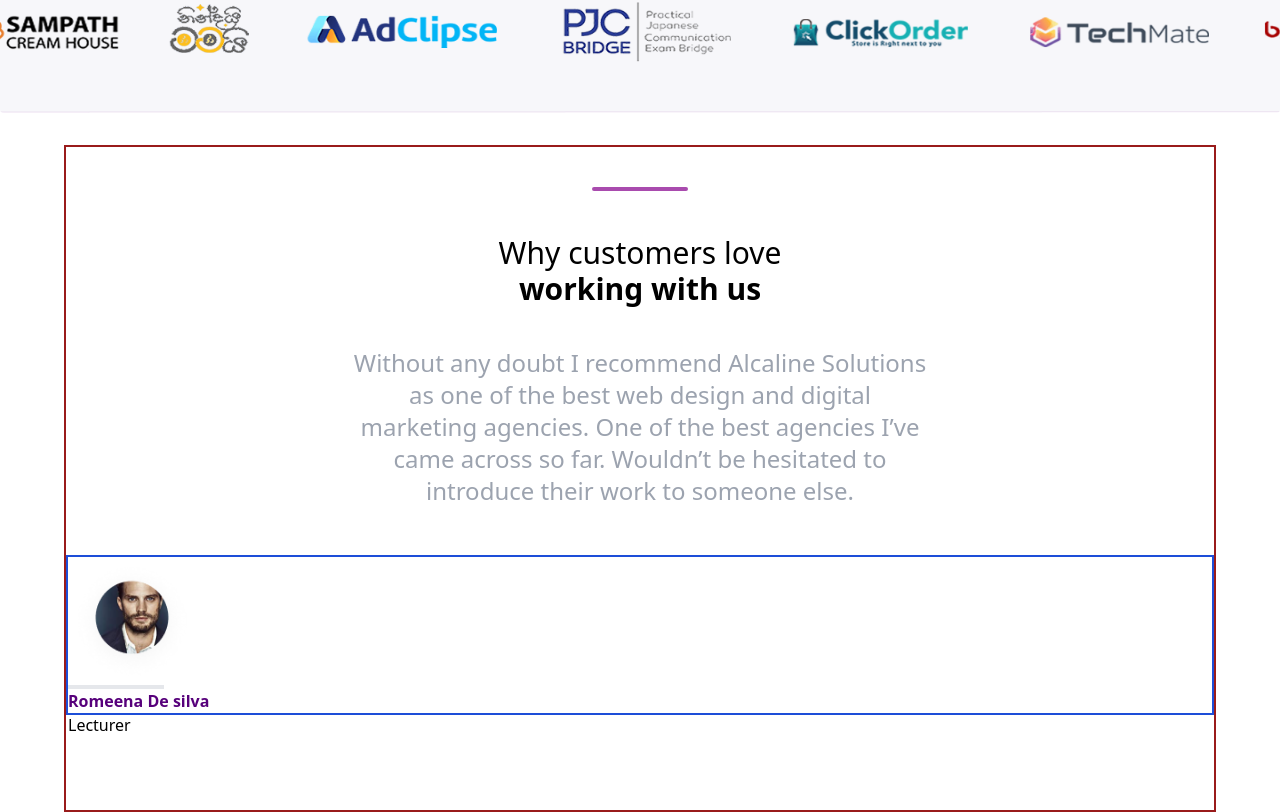
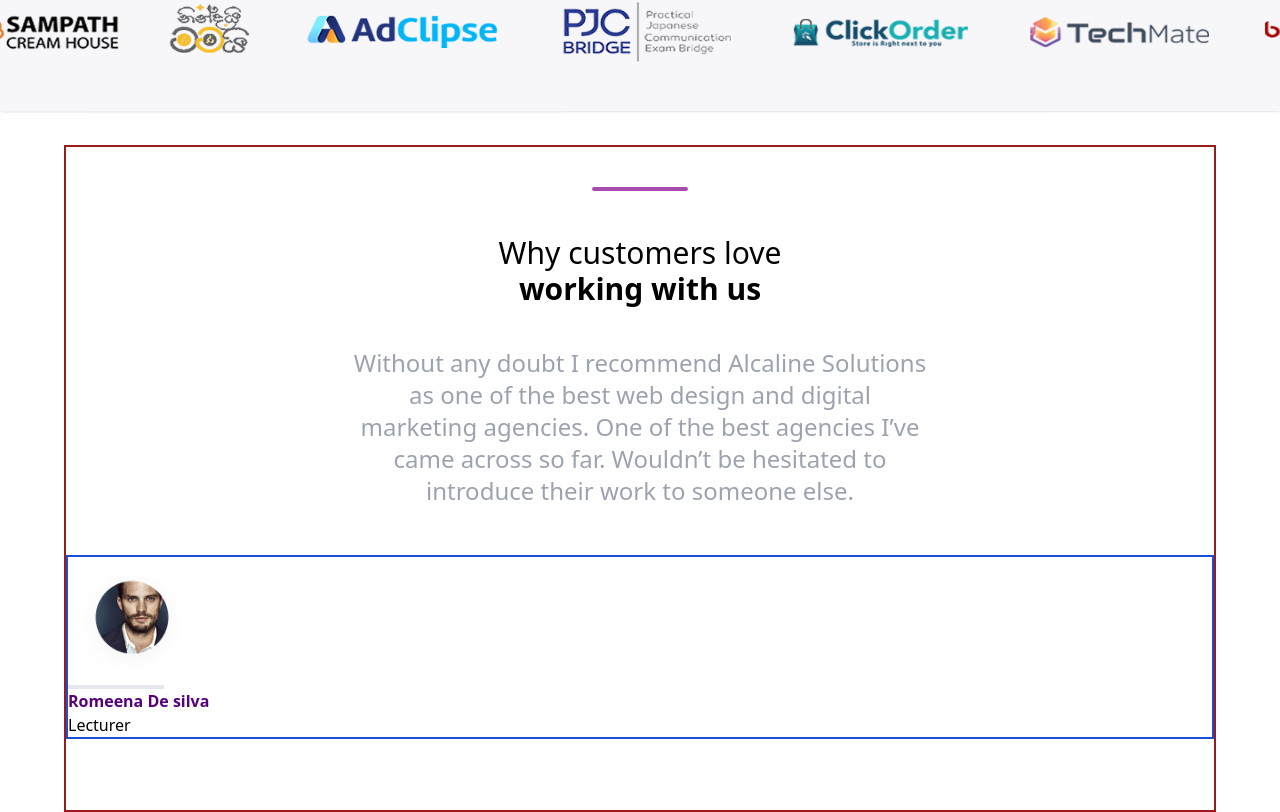
Before and after one commit to obuastella/the4coders, a React (Create React App) app in the folder front-end/: page / in a window 1280 px wide. Shown: the part 1982-2794 px from the top of the page. Built offline with nearby package versions, Linux system fonts and the light colour scheme.

Commit message:
Updated component structure

```diff
--- a/front-end/src/components/Profile.jsx
+++ b/front-end/src/components/Profile.jsx
@@ -1,6 +1,7 @@
+import React from "react";
 export const Profile = () => {
   return (
-    <>
+    <div className="mt-12 w-full border-2 border-blue-700">
       <img
         className="w-32 h-32 shrink-0 grow-0"
         src="assets/images/customer1.png"
@@ -9,7 +10,7 @@ export const Profile = () => {
       <div className="w-24 border-2">{/* Star Icons here */}</div>
       <div className="text-primaryColor font-semibold">Romeena De silva</div>
       <div className="">Lecturer</div>
-    </>
+    </div>
   );
 };
 // Multiple cards will be added so either make it a list and loop through it or use props to pass it to the parent.
--- a/front-end/src/pages/Home.jsx
+++ b/front-end/src/pages/Home.jsx
@@ -86,10 +86,9 @@ function Home() {
           I’ve came across so far. Wouldn’t be hesitated to introduce their work
           to someone else.
         </p>
-        <div className="mt-12 w-full h-40 border-2 border-blue-700">
-          {/* This should be broken down into a component and mapped through */}
-          <Profile />
-        </div>
+
+        {/* This should be broken down into a component and mapped through */}
+        <Profile />
       </section>
     </div>
   );
```
